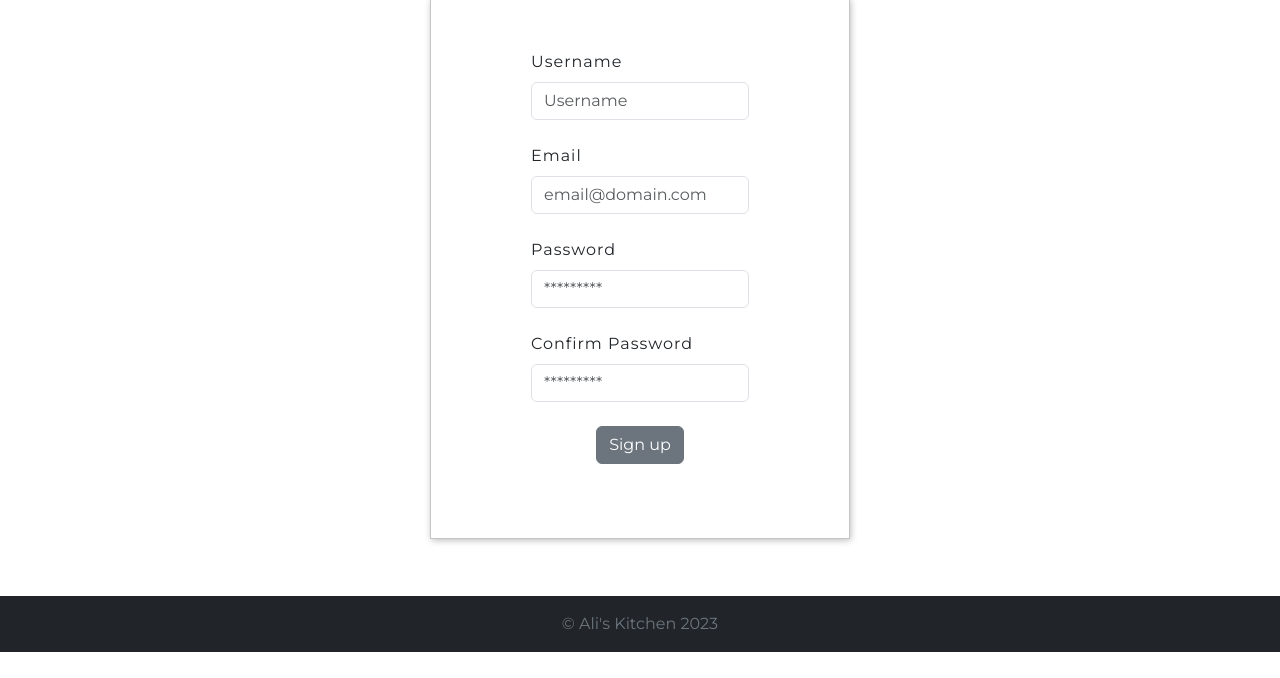
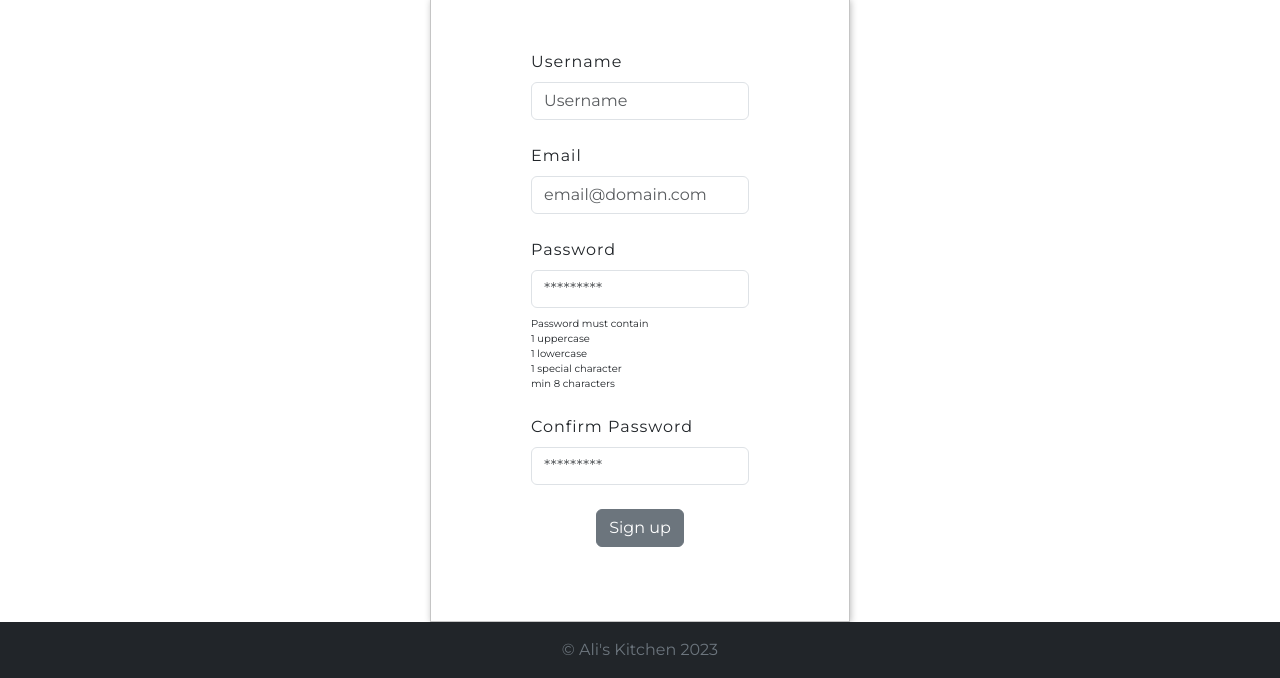
Before and after one commit to AlexTensorer/Ali-s-Kitchen, a Node server app: page /signup in a window 1280 px wide. Shown: the part 148-826 px from the top of the page. Before the commit the page ends 800 px from the top, so only its background shows below. Run offline with Node 20, Linux system fonts and the light colour scheme; some libraries are stand-ins or nearby versions.

Commit message:
sign up fix

```diff
--- a/app/views/signup.ejs
+++ b/app/views/signup.ejs
@@ -13,6 +13,7 @@
                 <div class="d-flex justify-content-center align-items-center">
                     <%= error %>
                 </div>
+                </div>
           <% } %>
 
 
@@ -24,7 +25,18 @@
             <input class="form-control mb-4" type="email" id="email" name="email" placeholder="email@domain.com">
 
             <label class="form-label muted" style="letter-spacing: 1px;" for="password">Password</label>
-            <input class="form-control mb-4" type="password" id="password" name="password" placeholder="*********">
+            <input class="form-control" type="password" id="password" name="password" placeholder="*********">
+            <div class="d-flex flex-column mt-2">
+            <div style="font-size:x-small;">Password must contain</div>
+            <div style="font-size:x-small;">1 uppercase</div>
+            <div style="font-size:x-small;">1 lowercase</div>
+            <div style="font-size:x-small;">1 special character</div>
+            <div class="mb-4" style="font-size:x-small;">min 8 characters</div>
+            </div>
+
+
+
+
 
             <label class="form-label muted" style="letter-spacing: 1px;" for="confirmation">Confirm Password</label>
             <input class="form-control mb-4" type="password" id="confirmation" name="confirmation"
```
